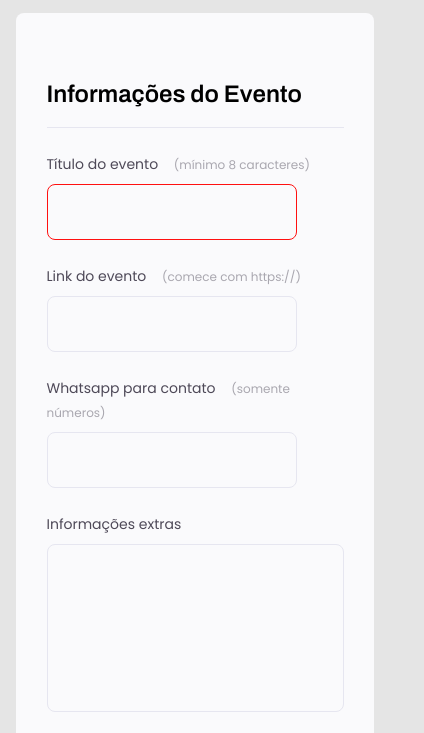
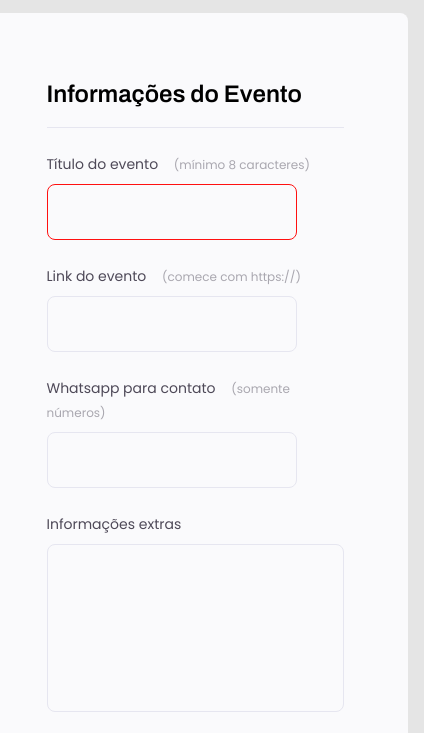
Before and after one commit to lucascriado/rocketseat-forms, a plain HTML site: page index.html in a window 390 px wide. Shown: the part 179-912 px from the top of the page, 424 px wide, since content can reach past the window. Drawn offline with Linux system fonts and the light colour scheme.

Commit message:
Update style.css

```diff
--- a/style.css
+++ b/style.css
@@ -252,6 +252,9 @@ input:invalid {
   }
   .page {
     width: 390px;
+    display: flex;
+    flex-direction: column;
+    align-items: center
   }
   footer {
     width: 390px;
```
